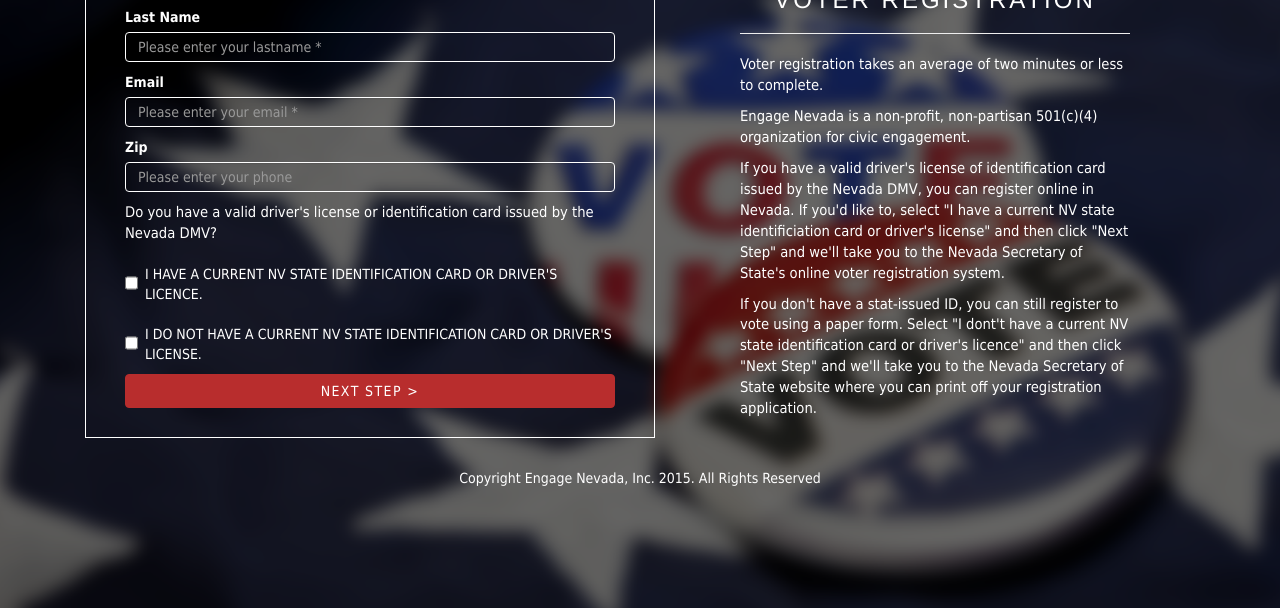
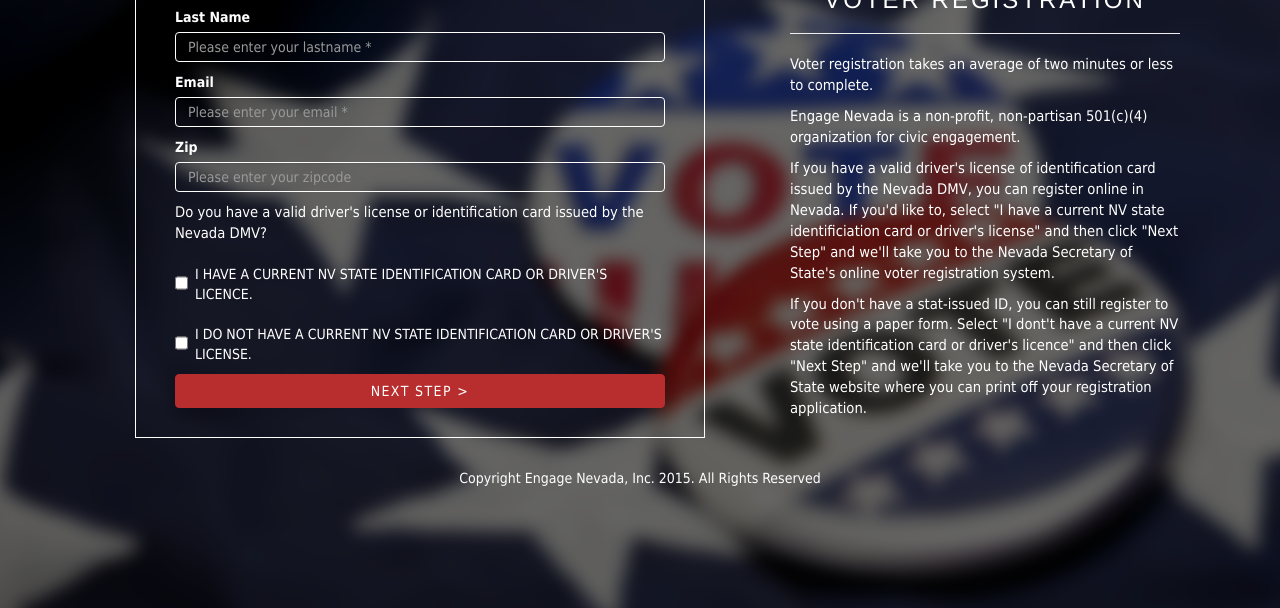
Before and after one commit to ChristopherAllen777/hm-gravity-form, a website: page index.html in a window 1280 px wide. Shown: the part 192-800 px from the top of the page. Drawn offline with nearby package versions, Linux system fonts and the light colour scheme.

Commit message:
Change zip code

```diff
--- a/assets/css/style.css
+++ b/assets/css/style.css
@@ -65,7 +65,7 @@ div.col-sm-5 {
 #form{
     padding: 15px 39px;
     margin: 15px;
-    margin-left: 15px;
+    margin-left: 65px;
     border:1px solid white;
  }
  @media (max-width: 700px) {
--- a/index.html
+++ b/index.html
@@ -49,7 +49,7 @@
                                 <div class="col-md-12">
                                     <div class="form-group">
                                         <label for="form_phone">Zip</label>
-                                        <input id="form_phone" type="tel" name="phone" class="form-control" placeholder="Please enter your phone">
+                                        <input id="form_zip" type="zip" name="phone" class="form-control" placeholder="Please enter your zipcode">
                                         <div class="help-block with-errors"></div>
                                     </div>
                                 </div>
```
